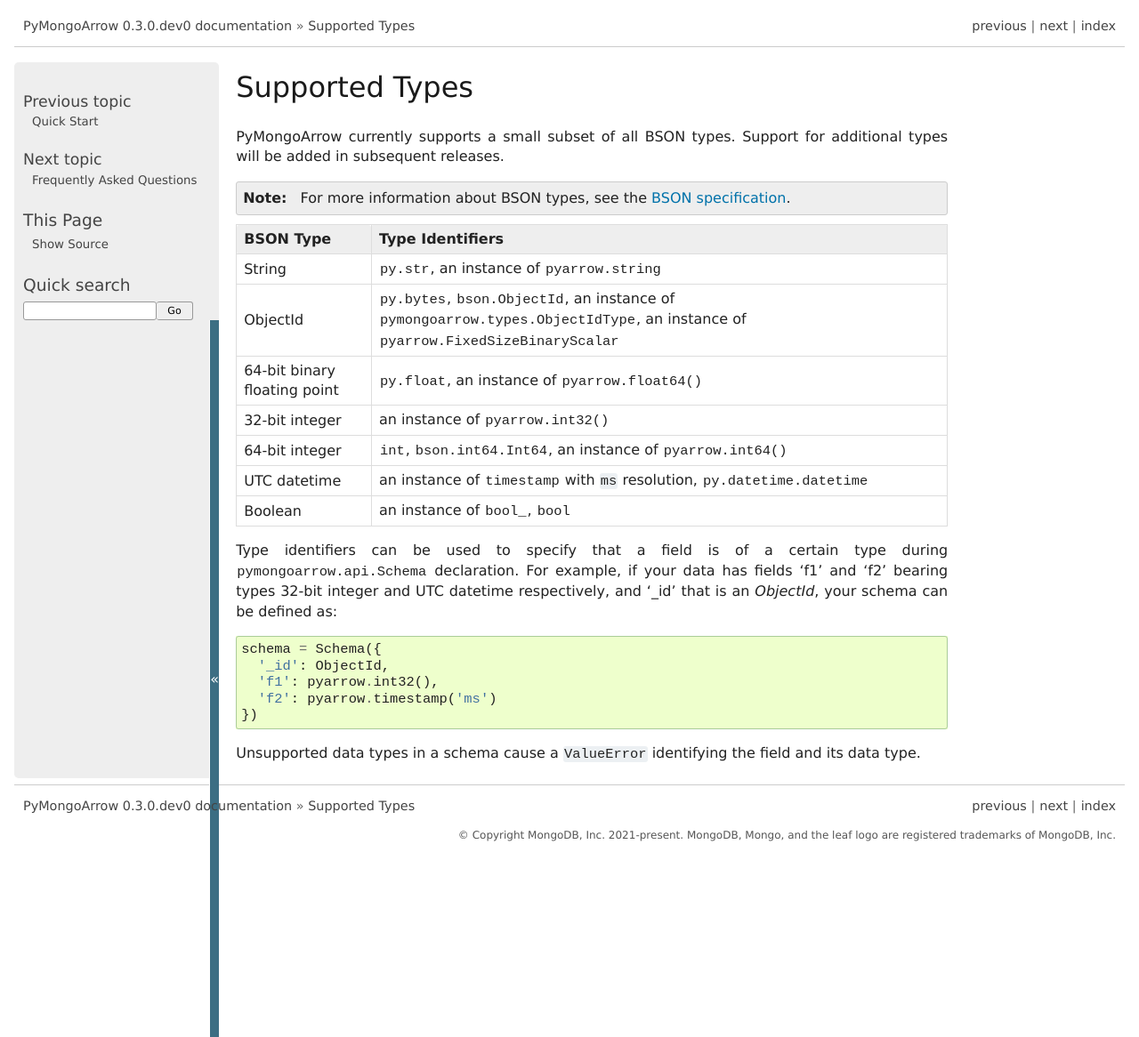
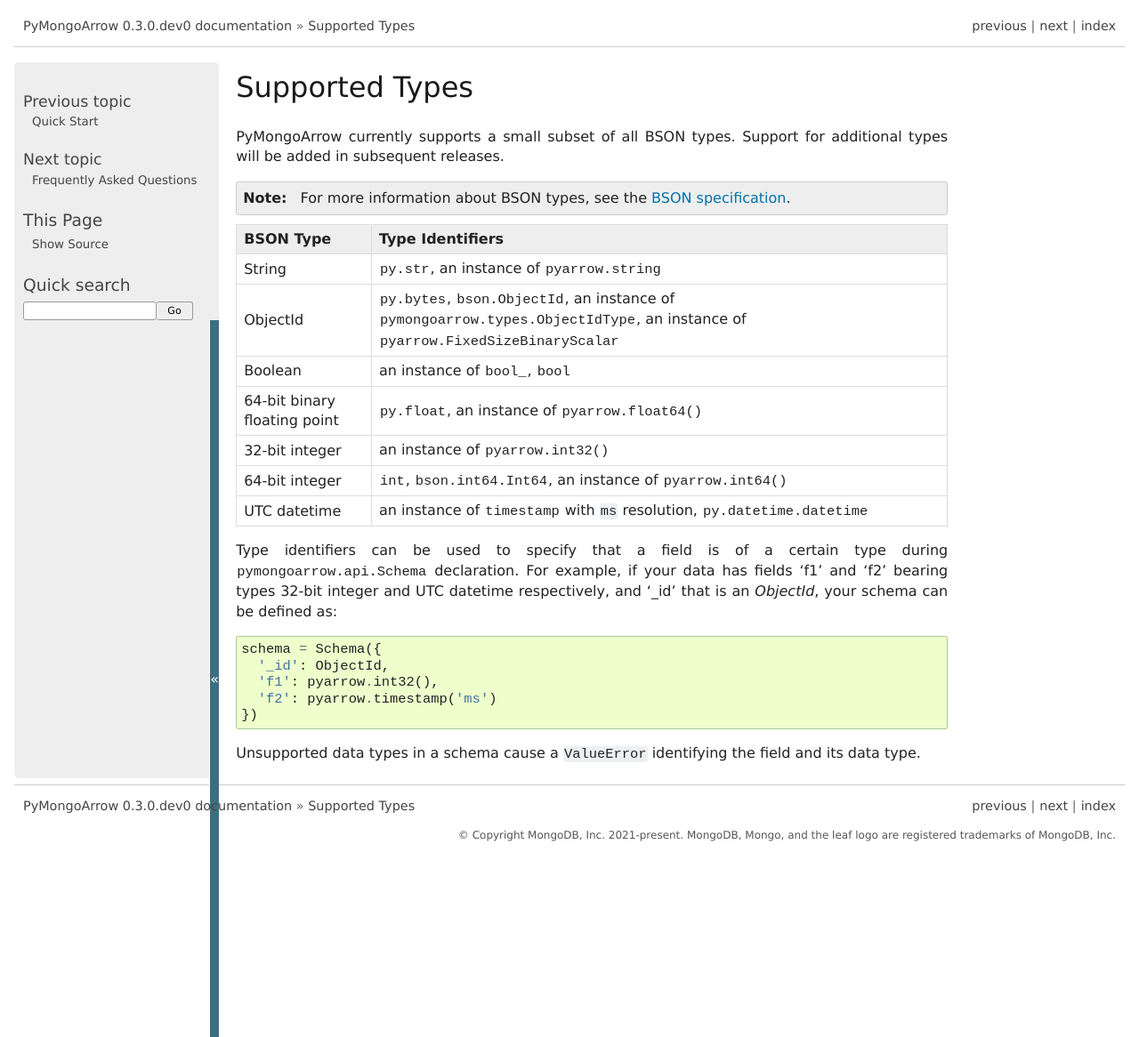
Before and after one commit to mongodb-labs/mongo-arrow, a Sphinx documentation site: the page built from bindings/python/docs/source/supported_types.rst, in a window 1280 px wide. Shown: the whole page at 89% size. Built offline with Sphinx 7.4.7, drawn with Linux system fonts in a browser that asks for light colours; part of the change alters nothing that is shown.

```diff
--- a/bindings/python/docs/source/supported_types.rst
+++ b/bindings/python/docs/source/supported_types.rst
@@ -19,6 +19,8 @@ Support for additional types will be added in subsequent releases.
      - :class:`py.str`, an instance of :class:`pyarrow.string`
    * - ObjectId
      - :class:`py.bytes`, :class:`bson.ObjectId`, an instance of :class:`pymongoarrow.types.ObjectIdType`, an instance of :class:`pyarrow.FixedSizeBinaryScalar`
+   * - Boolean
+     - an instance of :class:`~pyarrow.bool_`, :class:`~py.bool`
    * - 64-bit binary floating point
      - :class:`py.float`, an instance of :meth:`pyarrow.float64`
    * - 32-bit integer
@@ -27,8 +29,6 @@ Support for additional types will be added in subsequent releases.
      - :class:`~py.int`, :class:`bson.int64.Int64`, an instance of :meth:`pyarrow.int64`
    * - UTC datetime
      - an instance of :class:`~pyarrow.timestamp` with ``ms`` resolution, :class:`py.datetime.datetime`
-   * - Boolean
-     - an instance of :class:`~pyarrow.bool_`, :class:`~py.bool`
 
 Type identifiers can be used to specify that a field is of a certain type
 during :class:`pymongoarrow.api.Schema` declaration. For example, if your data
```
